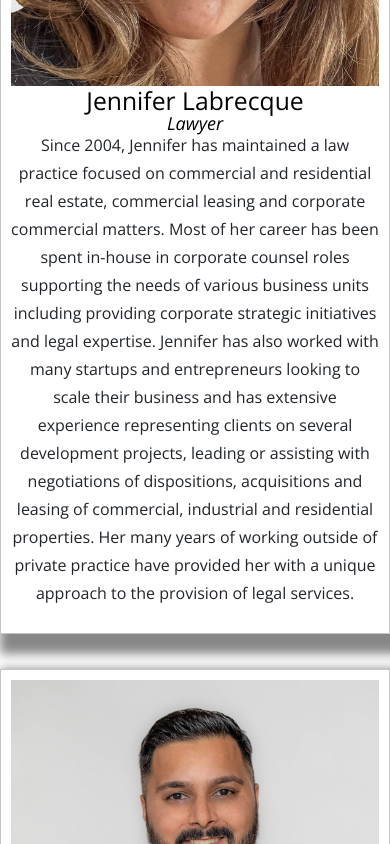
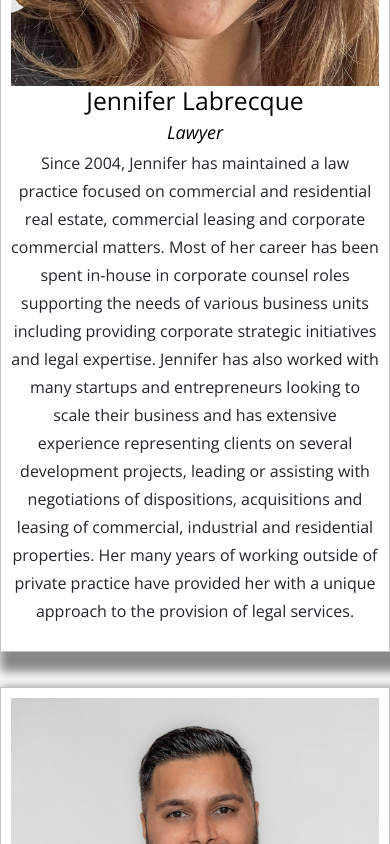
Before and after one commit to alozano7591/LegalLabAngular, an Angular app: page /about in a window 390 px wide. Shown: the part 2220-3064 px from the top of the page. Built offline with nearby package versions, Linux system fonts and the light colour scheme.

Commit message:
fixed overlapping contact info
contact h3 overlapped.

now wraps and line height fixed

```diff
--- a/src/app/components/about/about.component.css
+++ b/src/app/components/about/about.component.css
@@ -107,7 +107,8 @@
   /* color: green; */
   color: black;
   font-style: italic;
-  line-height: 0;
+  line-height: 18px;
+  overflow-wrap:break-word;
 }
 
 .ourTeamItems{
@@ -240,7 +241,7 @@
     font-size: 18px;
     font-weight: normal;
     font-style: italic;
-    line-height: 0;
+    line-height: 18px;
   }
 
   .ourTeamItems{
--- a/src/app/components/footer/footer.component.html
+++ b/src/app/components/footer/footer.component.html
@@ -28,7 +28,7 @@
 
 
     <br>
-    <p>info@legallab.ca</p>
+    <p style="padding: 6px 0;">info@legallab.ca</p>
 
   </div>
 
```
Also changed, not shown: 5 other files (tests, documents, lock files or other folders).
